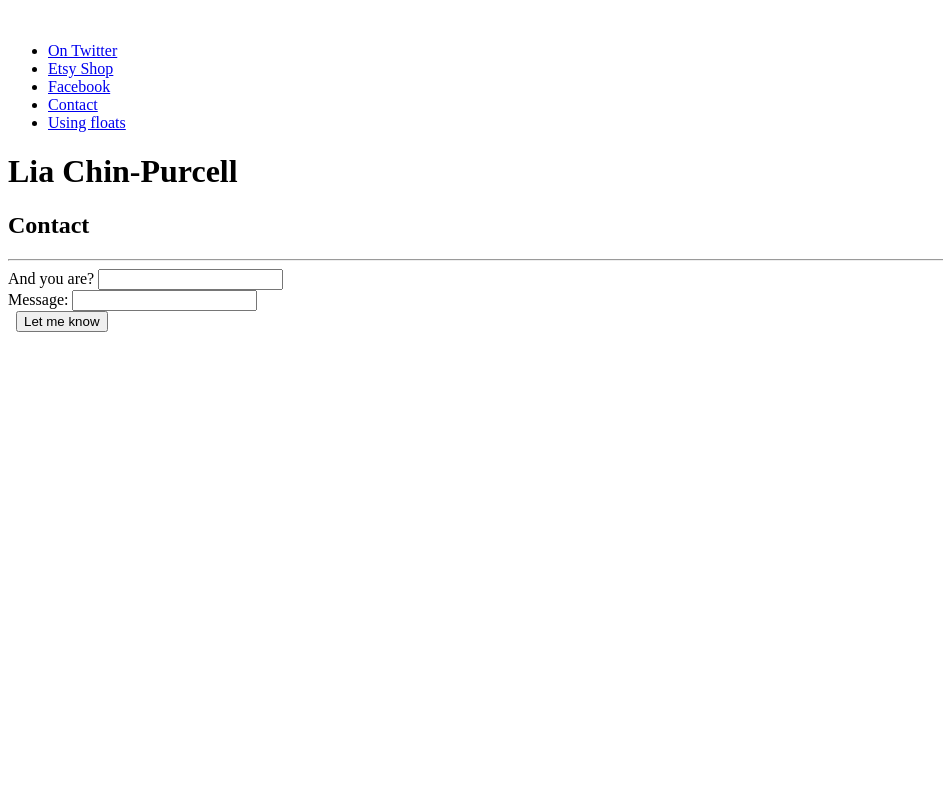
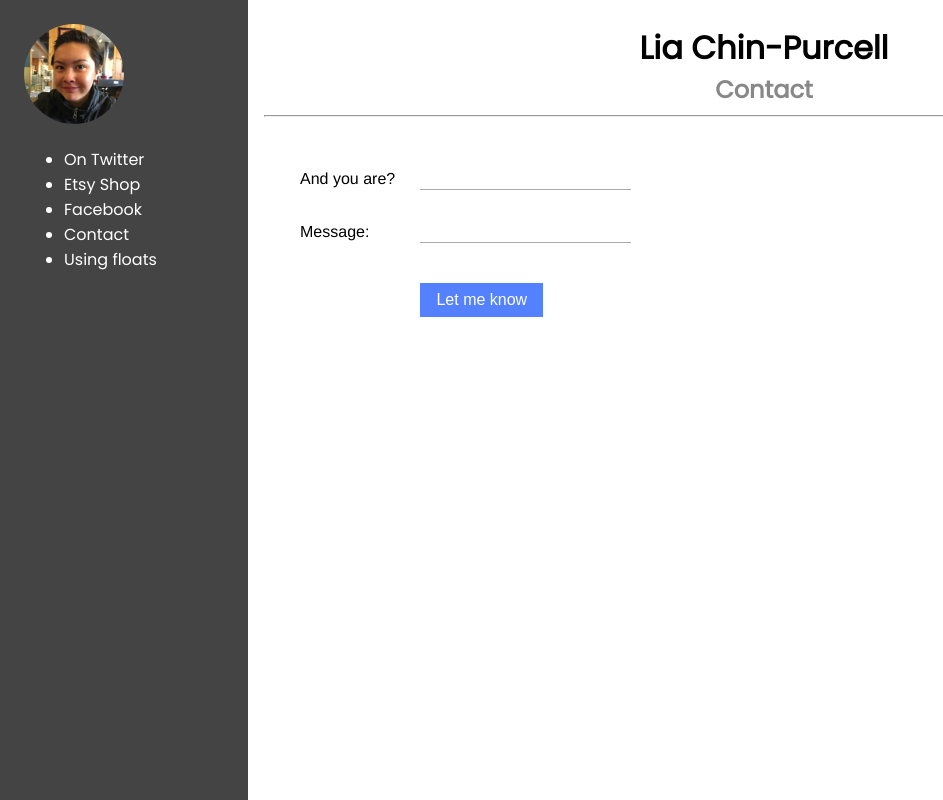
Before and after one commit to krumbunny/lia-blog, a plain HTML site: page contact.html in a window 1280 px wide. Shown: the whole page, without its empty margins (0-943 px from the left). Drawn offline with Linux system fonts and the light colour scheme; the site is published under a folder, as on GitHub Pages, so addresses that start at the root find nothing.

Commit message:
And the other HTML pages too, to / on top href

```diff
--- a/contact.html
+++ b/contact.html
@@ -7,7 +7,7 @@
   <title>Lia Chin&ndash;Purcell</title>
 
   <link href="https://fonts.googleapis.com/css?family=Noto+Serif|Poppins" rel="stylesheet">
-  <link href='/styles.css' rel="stylesheet">
+  <link href='styles.css' rel="stylesheet">
 
 </head>
 
@@ -15,7 +15,7 @@
   <div id='layout'>
 
     <nav>
-      <a href='/index.html'><img src="/img/lia-avatar.png" alt=""></a>
+      <a href='index.html'><img src="img/lia-avatar.png" alt=""></a>
       <ul>
         <li>
           <a href='https://twitter.com/liachinpurcell'>On Twitter</a>
@@ -27,10 +27,10 @@
           <a href='https://www.facebook.com/lia.chinpurcell'>Facebook</a>
         </li>
         <li>
-          <a href='/contact.html'>Contact</a>
+          <a href='contact.html'>Contact</a>
         </li>
         <li>
-          <a href='/resume1.html'>Using floats</a>
+          <a href='resume1.html'>Using floats</a>
         </li>
       </ul>
     </nav>
```
Also changed, not shown: resume1.html (+2 -2 lines).
